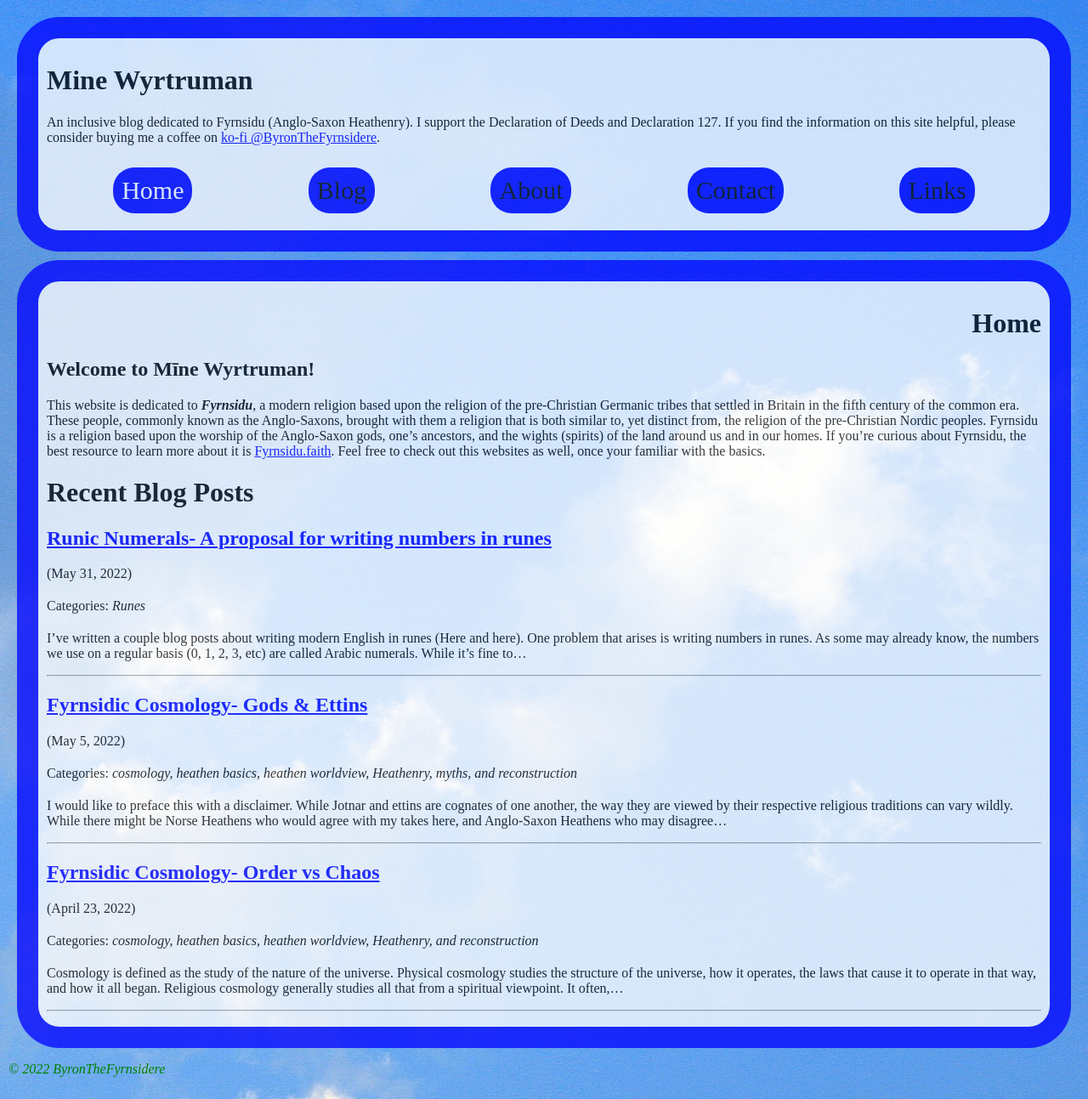
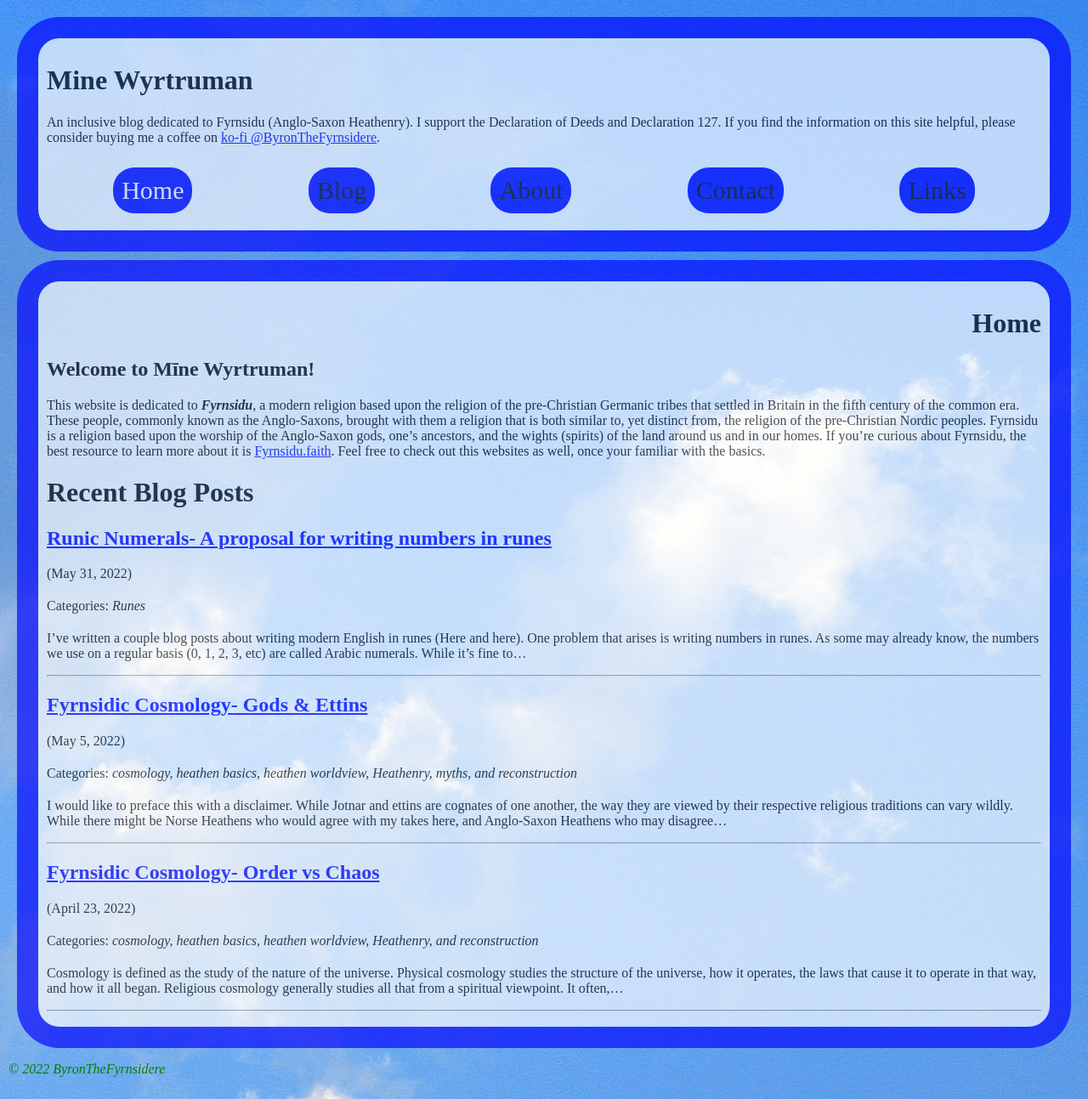
Before and after one commit to byronpendason/byronpendason.github.io, a Jekyll site: the page built from index.md, in a window 1280 px wide. Shown: the whole page at 85% size. Built offline with Jekyll 4.4.1, drawn with Linux system fonts in a browser that asks for light colours; our own code applies the rules of GitHub Pages for plain Markdown files; comment, search, counter and statistics services are not loaded.

Commit message:
Update style.css

```diff
--- a/css/style.css
+++ b/css/style.css
@@ -17,7 +17,7 @@
         border-radius: 50px;
         background-color: white;
         color: black;
-        opacity: 0.75
+        opacity: 0.66;
       }
       nav ul {
         display: flex;
@@ -56,7 +56,7 @@
         border-color: blue;
         background-color: white;
         color: black;
-        opacity: 0.75;
+        opacity: 0.66;
       }
       #content h1:first-child {
         text-align: right;
```
